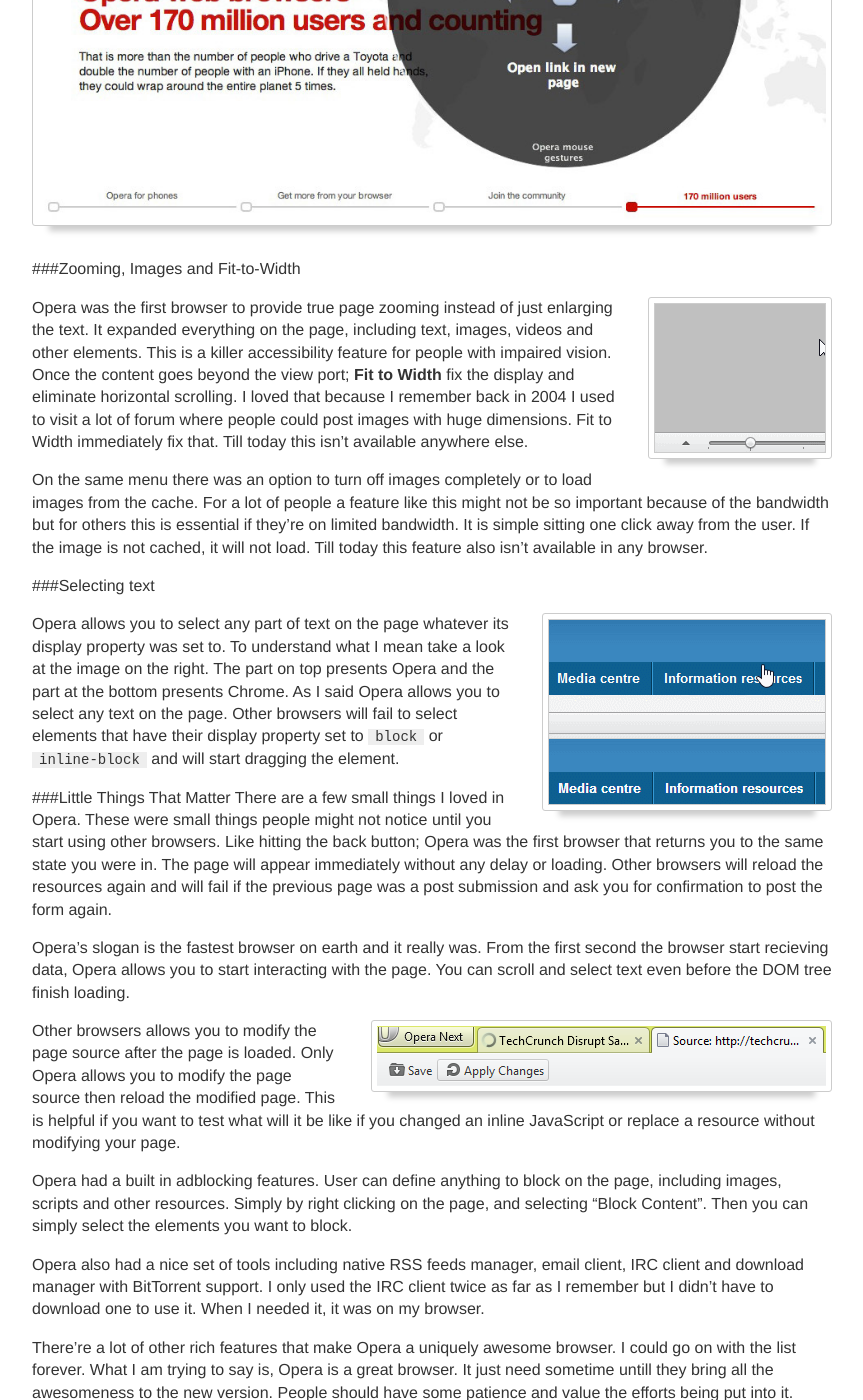
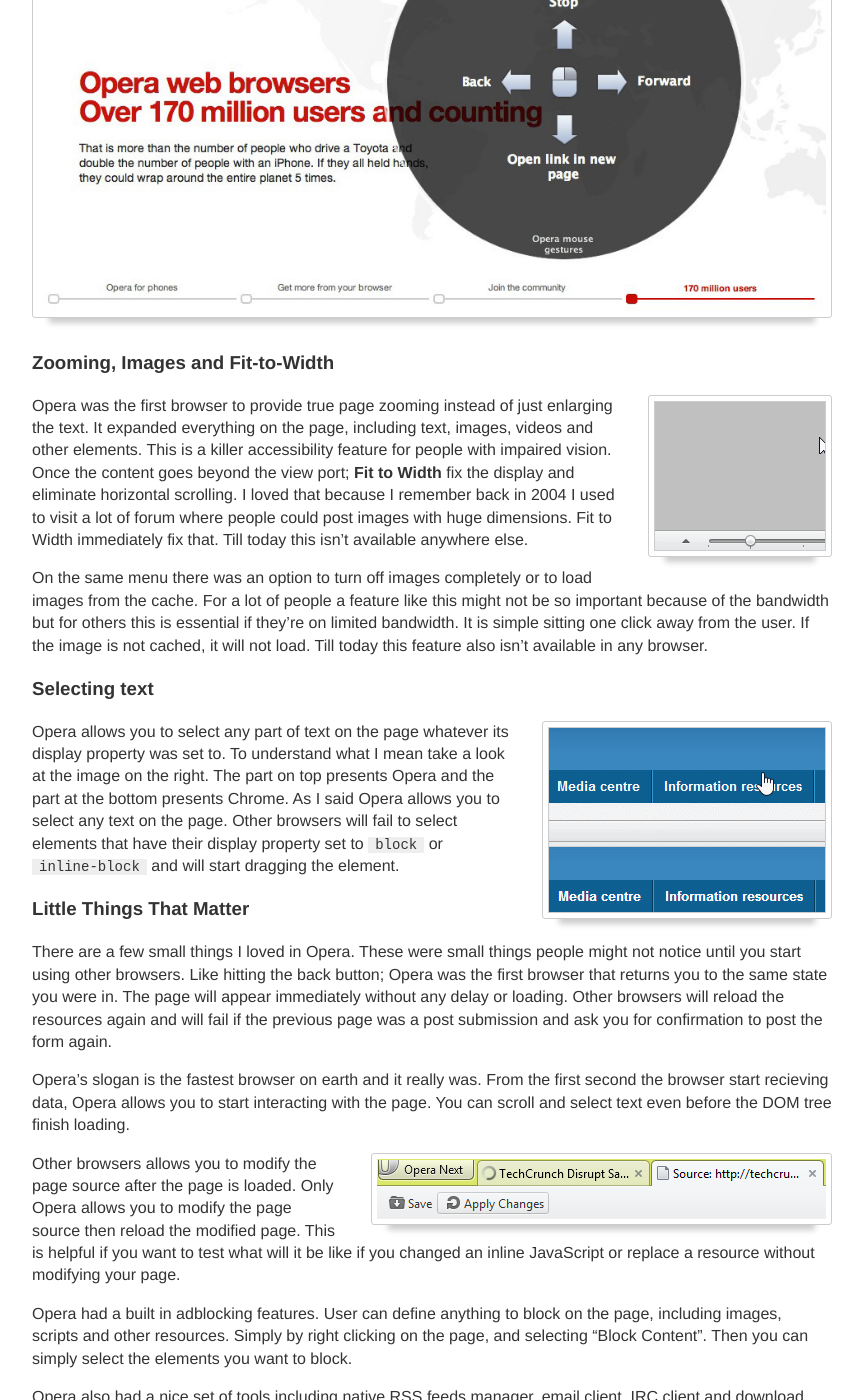
Before and after one commit to ahmadalfy/blog, a Jekyll site: the page built from _posts/2013-08-15-give-opera-some-time.markdown, in a window 1280 px wide and 1400 px high, scrolled down 1848 px. Shown: the whole window, without its empty margins (208-1071 px from the left). Built offline with Jekyll 4.4.1, drawn with Linux system fonts in a browser that asks for light colours; some web fonts are replaced; comment, search, counter and statistics services are not loaded; some of the changed text lies outside the part shown.

Commit message:
lint: markdown lint 2013 post

```diff
--- a/_posts/2013-08-15-give-opera-some-time.markdown
+++ b/_posts/2013-08-15-give-opera-some-time.markdown
@@ -8,37 +8,56 @@
 
 I was excited when I heard of Opera's move to Webkit then to Blink. I believe Blink/Chromium will benefit from the Opera's contributions because Opera already has done a lot to the web. It was the first browser to pass ACID2 test and was ahead of other browsers on implementing and propsing HTML5 features. For those who didn't use Opera before or those who forgot, please allow me to give Opera some credit for some of its great features and for the contributions they made to make the web the place we know today.
 
-###Synchronization
+### Synchronization
+
 Opera was the first browser to give us the plugin-free synchronization for history, bookmarks, passwords ... and everything. It's called **Opera Link**. All you need is a free Opera account. It was done automatically in the background once you log in. The information is synchronized to Opera mini too. That was awesome at this time.
 
-###Password Manager
-<p class="image-container"><img src="{{ site.url }}/images/password-manager.png" alt="Opera password manager" /></p>
+### Password Manager
+
+{:.image-container}
+![Opera password manager]({{ site.url }}/images/password-manager.png)
+
 Opera allows you save multiple combinations of usernames and passwords per domain. Simply hit <kbd>Ctrl</kbd> + <kbd>Enter</kbd> and you will get a list of the available options you can use to login. Other browsers either allow you only to save a single username / password and if you tried to save a new one it will replace the old one or wait till you enter the username nad it will complete the password. This is very helpful for example on hosting CPanel where you can save passwords to access webmail, CPanel login and PHPMyAdmin without being afraid one will replace the rest.
 
-###Tabs Stacking
-<p class="image-container float-right"><img src="{{ site.url }}/images/tabs.gif" alt="Opera tabs manager" /></p>
+### Tabs Stacking
+
+{:.image-container.float-right}
+![Opera tabs manager]({{ site.url }}/images/tabs.gif)
+
 This is an issue every browser is still having problem with. When the amount of tabs you open grow beyond control. Opera introduced Tabs stacking that allows you to group tabs together and easily expand / collapse them. This was useful in grouping tabs with similar topic together to save the space.
 
-###Mouse Gestures
+### Mouse Gestures
+
 Gestures allows you to perform common browsing actions with small, quick mouse movements. You can also define your custom gestures or modify the default ones. This little feature has been saving users' time since 2001!
-<p class="image-container"><img src="{{ site.url }}/images/mouse-gestures.jpg" alt="Mouse gestures" /></p>
 
-###Zooming, Images and Fit-to-Width
-<p class="image-container float-right"><img src="{{ site.url }}/images/images.gif" alt="" /></p>
-Opera was the first browser to provide true page zooming instead of just enlarging the text. It expanded everything on the page, including text, images, videos and other elements. This is a killer accessibility feature for people with impaired vision. Once the content goes beyond the view port; <strong>Fit to Width</strong> fix the display and eliminate horizontal scrolling. I loved that because I remember back in 2004 I used to visit a lot of forum where people could post images with huge dimensions. Fit to Width immediately fix that. Till today this isn't available anywhere else.
+{:.image-container}
+![Mouse gestures]({{ site.url }}/images/mouse-gestures.jpg)
+
+### Zooming, Images and Fit-to-Width
+
+{:.image-container.float-right}
+![Images caching]({{ site.url }}/images/images.gif)
+
+Opera was the first browser to provide true page zooming instead of just enlarging the text. It expanded everything on the page, including text, images, videos and other elements. This is a killer accessibility feature for people with impaired vision. Once the content goes beyond the view port; **Fit to Width** fix the display and eliminate horizontal scrolling. I loved that because I remember back in 2004 I used to visit a lot of forum where people could post images with huge dimensions. Fit to Width immediately fix that. Till today this isn't available anywhere else.
 
 On the same menu there was an option to turn off images completely or to load images from the cache. For a lot of people a feature like this might not be so important because of the bandwidth but for others this is essential if they're on limited bandwidth. It is simple sitting one click away from the user. If the image is not cached, it will not load. Till today this feature also isn't available in any browser.
 
-###Selecting text
-<p class="image-container float-right"><img src="{{ site.url }}/images/select.gif" alt="Selecting text" /></p>
-Opera allows you to select any part of text on the page whatever its display property was set to. To understand what I mean take a look at the image on the right. The part on top presents Opera and the part at the bottom presents Chrome. As I said Opera allows you to select any text on the page. Other browsers will fail to select elements that have their display property set to <code>block</code> or <code>inline-block</code> and will start dragging the element.
+### Selecting text
 
-###Little Things That Matter
+{:.image-container.float-right}
+![Selecting text]({{ site.url }}/images/select.gif)
+
+Opera allows you to select any part of text on the page whatever its display property was set to. To understand what I mean take a look at the image on the right. The part on top presents Opera and the part at the bottom presents Chrome. As I said Opera allows you to select any text on the page. Other browsers will fail to select elements that have their display property set to `block` or `inline-block` and will start dragging the element.
+
+### Little Things That Matter
+
 There are a few small things I loved in Opera. These were small things people might not notice until you start using other browsers. Like hitting the back button; Opera was the first browser that returns you to the same state you were in. The page will appear immediately without any delay or loading. Other browsers will reload the resources again and will fail if the previous page was a post submission and ask you for confirmation to post the form again.
 
 Opera's slogan is the fastest browser on earth and it really was. From the first second the browser start recieving data, Opera allows you to start interacting with the page. You can scroll and select text even before the DOM tree finish loading.
 
-<p class="image-container float-right"><img src="{{ site.url }}/images/apply-changes.png" alt="Source code editor" /></p>
+{:.image-container.float-right}
+![Source code editor]({{ site.url }}/images/apply-changes.png)
+
 Other browsers allows you to modify the page source after the page is loaded. Only Opera allows you to modify the page source then reload the modified page. This is helpful if you want to test what will it be like if you changed an inline JavaScript or replace a resource without modifying your page.
 
 Opera had a built in adblocking features. User can define anything to block on the page, including images, scripts and other resources. Simply by right clicking on the page, and selecting "Block Content". Then you can simply select the elements you want to block.
```
